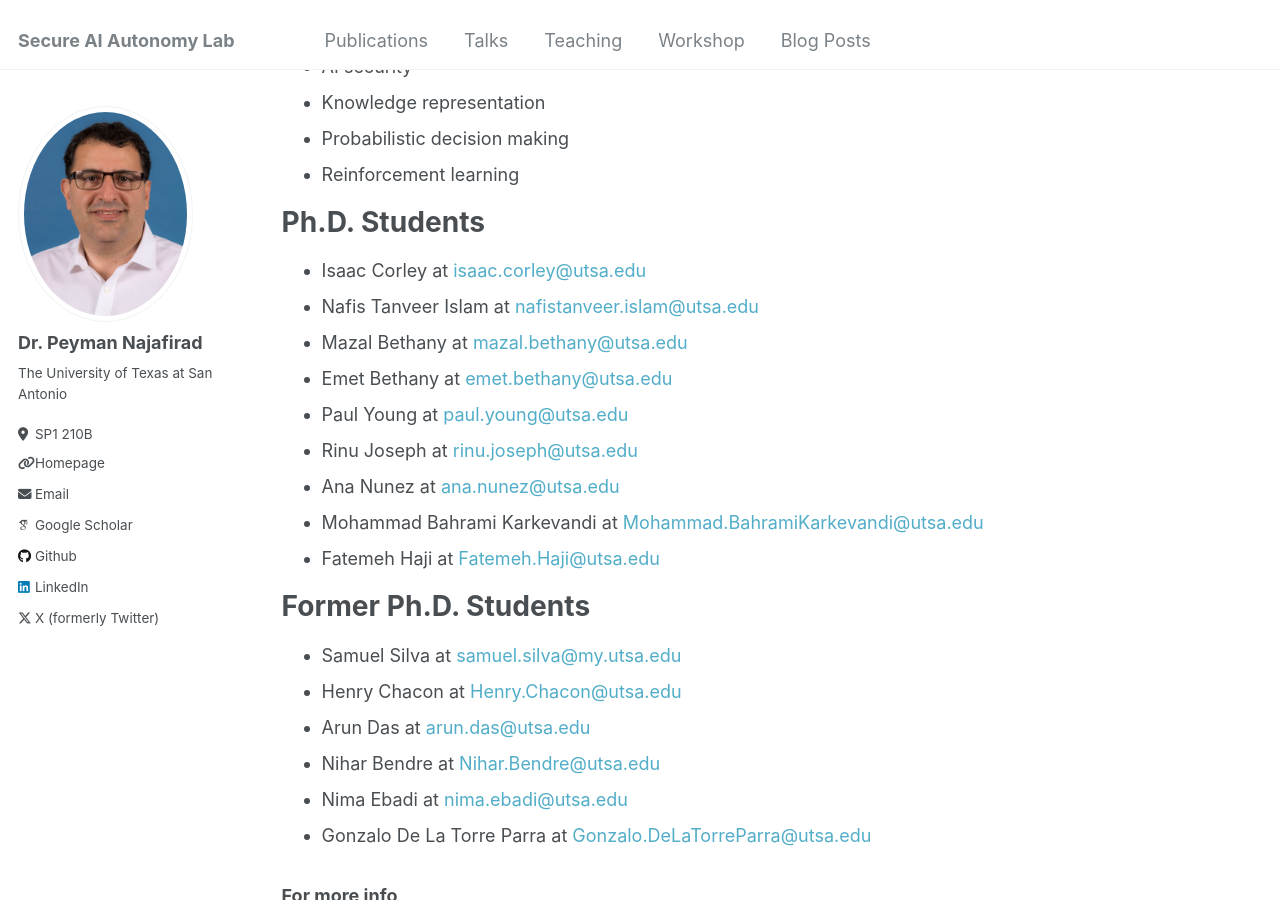
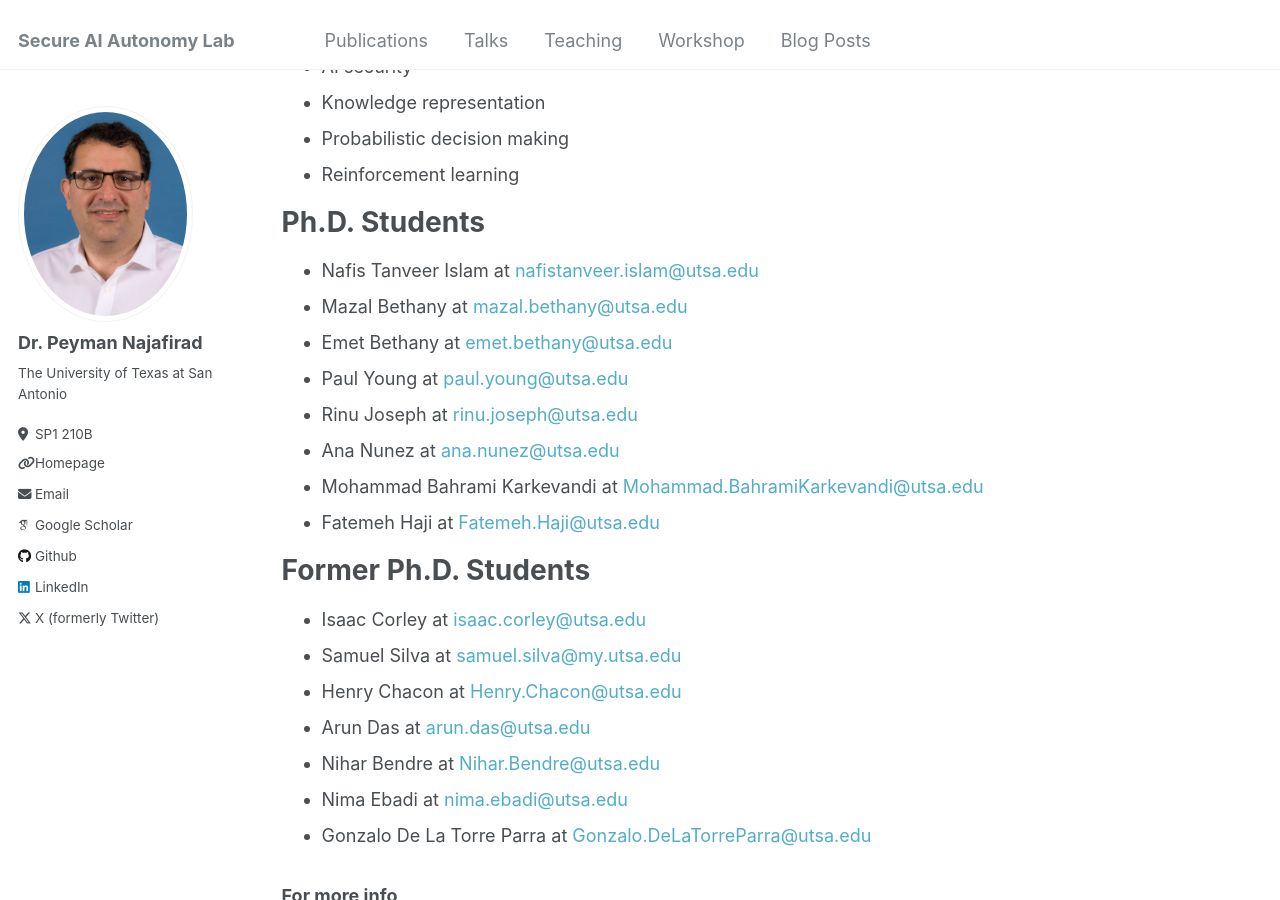
Before and after one commit to SecureAIAutonomyLab/SecureAIAutonomyLab.github.io, a Jekyll site: the page built from _pages/about.md, in a window 1280 px wide and 900 px high, scrolled down 562 px. Built offline with Jekyll 4.4.1, drawn with Linux system fonts in a browser that asks for light colours; some web fonts are replaced; part of the change alters nothing that is shown.

Commit message:
Update about.md

```diff
--- a/_pages/about.md
+++ b/_pages/about.md
@@ -20,7 +20,6 @@ My research area is machine learning, an approach to Artificial Intelligence tha
 
 Ph.D. Students
 ======
-- Isaac Corley at <span style="color:#52adc8">isaac.corley@utsa.edu</span>
 - Nafis Tanveer Islam at <span style="color:#52adc8">nafistanveer.islam@utsa.edu</span>
 - Mazal Bethany at <span style="color:#52adc8">mazal.bethany@utsa.edu</span>
 - Emet Bethany at <span style="color:#52adc8">emet.bethany@utsa.edu</span>
@@ -32,6 +31,7 @@ Ph.D. Students
 
 Former Ph.D. Students
 ======
+- Isaac Corley at <span style="color:#52adc8">isaac.corley@utsa.edu</span>
 - Samuel Silva at <span style="color:#52adc8">samuel.silva@my.utsa.edu</span>
 - Henry Chacon at <span style="color:#52adc8">Henry.Chacon@utsa.edu</span>
 - Arun Das at <span style="color:#52adc8">arun.das@utsa.edu</span>
```
